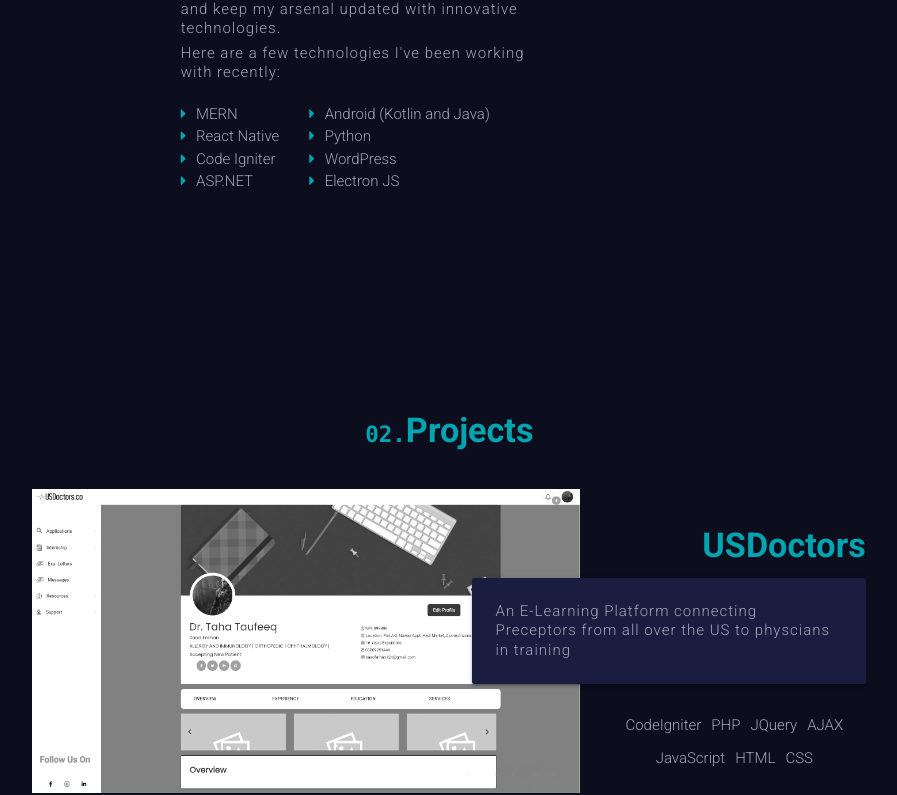
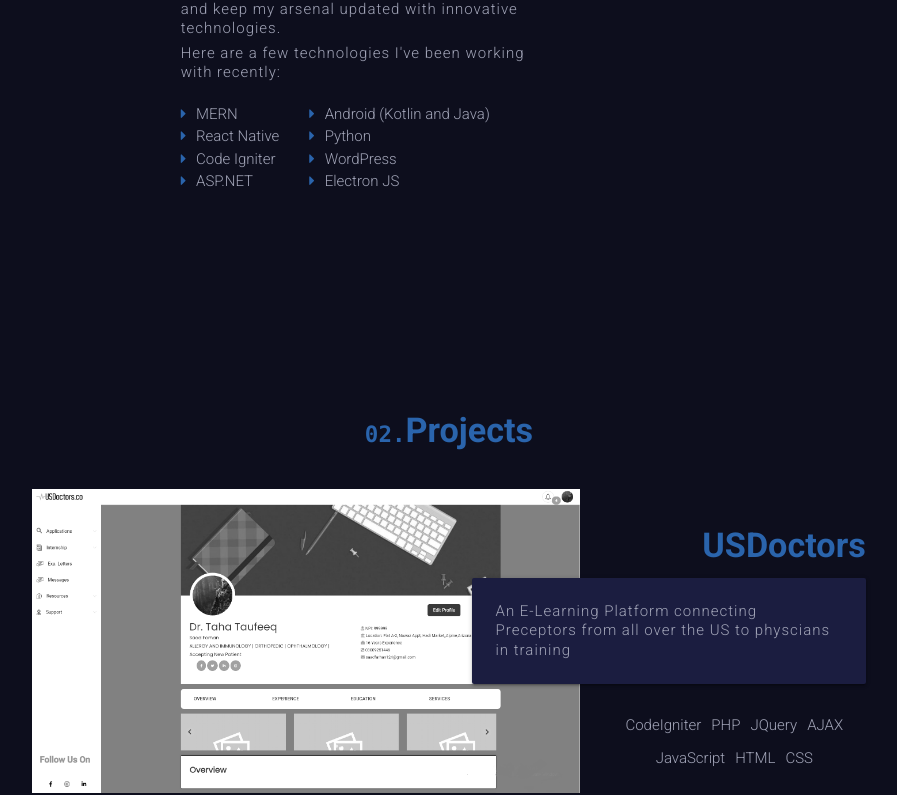
Before and after one commit to saadfarhan124/personal, a React (Create React App) app: page / in a window 1280 px wide. Shown: the part 1272-2067 px from the top of the page, without its empty margins (191-1088 px from the left). Built offline with nearby package versions, Linux system fonts and the light colour scheme.

Commit message:
change color and border line

```diff
--- a/src/Globals/Colors/_colors.scss
+++ b/src/Globals/Colors/_colors.scss
@@ -5,6 +5,7 @@
 
 $first: #1d0d0e;
 $second: #613944;
-$third: #00A5B2;
+// $third: #00A5B2;
+$third: #2a64ac;
 $fourth: #a0a3b6;
 $fifth: #68809a;
--- a/src/components/Contact/Contact.component.jsx
+++ b/src/components/Contact/Contact.component.jsx
@@ -5,7 +5,7 @@
     <section className="container" id="contact">
     <div className="container heading-container">
       <div className="row">
-        <h4 className="heading text-center hvr-underline-from-center" id="contactHeading">
+        <h4 className="heading text-center " id="contactHeading">
           <code className="section-number">04.</code>Get In Touch
         </h4>
       </div>
--- a/src/components/Contact/contact.scss
+++ b/src/components/Contact/contact.scss
@@ -1,11 +1,21 @@
+@import "../../Globals/Colors/colors";
+
 #contact {
 
 
   #contactHeading::after {
-    position: relative;
-    left: 15%;
+    content: " " ;
+    display: block ;
+    width: 0% ;
+    height: 2px ;
+    background-color: $fifth ;
+    transition: width 0.3s ;
+    margin: 0 auto ;
   }
 
+  #contactHeading:hover::after {
+    width: 40% ;
+  }
   #contactHeading {
     text-align: center;
   }
--- a/src/components/Experience/Experience.component.jsx
+++ b/src/components/Experience/Experience.component.jsx
@@ -11,7 +11,7 @@
         <div className="container heading-container">
           <div className="row">
             <div className="col m12 s12">
-              <h4 className="heading text-center hvr-underline-from-center" id="experienceheading">
+              <h4 className="heading text-center" id="experienceheading">
                   <code className="section-number">03.</code>Where I've worked
               </h4>
             </div>
--- a/src/components/Experience/Experience.scss
+++ b/src/components/Experience/Experience.scss
@@ -1,15 +1,6 @@
 @import "../../Globals/Colors/colors";
 
 
-
-#experienceheading::after {
-  position: relative;
-  left: 50px;
-}
-
-#experienceheading {
-  text-align: center;
-}
 
 
 
@@ -42,6 +33,23 @@
   padding-bottom: 0px;
 }
 #experience {
+  #experienceheading::after {
+    content: " ";
+    display: block;
+    width: 0%;
+    height: 2px;
+    background-color: $fifth;
+    transition: width 0.3s;
+    margin: 0 auto;
+  }
+
+  #experienceheading:hover::after {
+    width: 55%;
+  }
+  #experienceheading {
+    text-align: center;
+  }
+
   padding-top: 0px !important;
 
   .section-number{
--- a/src/components/Projects/Projects.component.jsx
+++ b/src/components/Projects/Projects.component.jsx
@@ -45,8 +45,8 @@
         <div className="row">
           <div className="col m12 s12">
             <h4
-              className="heading text-center hvr-underline-from-center"
-              id="experienceheading"
+              className="heading text-center "
+              id="projectheading"
             >
               <code className="section-number">02.</code>Projects
             </h4>
@@ -244,8 +244,8 @@
         <div className="row">
           <div className="col m12 s12">
             <h4
-              className="heading text-center hvr-underline-from-center"
-              id="experienceheading"
+              className="heading text-center "
+              id="otherprojectheading"
             >
               Other projects that I've worked on
             </h4>
--- a/src/components/Projects/Projects.scss
+++ b/src/components/Projects/Projects.scss
@@ -1,6 +1,39 @@
 @import "../../Globals/Colors/colors";
 
+
 #projects {
+    #projectheading::after {
+        content: " ";
+        display: block;
+        width: 0%;
+        height: 2px;
+        background-color: $fifth;
+        transition: width 0.3s;
+        margin: 0 auto;
+      }
+
+      #projectheading:hover::after {
+        width: 30%;
+      }
+      #projectheading {
+        text-align: center;
+      }
+      #otherprojectheading::after {
+        content: " ";
+        display: block;
+        width: 0%;
+        height: 2px;
+        background-color: $fifth;
+        transition: width 0.3s;
+        margin: 0 auto;
+      }
+
+      #otherprojectheading:hover::after {
+        width: 88%;
+      }
+      #otherprojectheading {
+        text-align: center;
+      }
     .technologies, .links{
         ul{
             display: flex;
```
